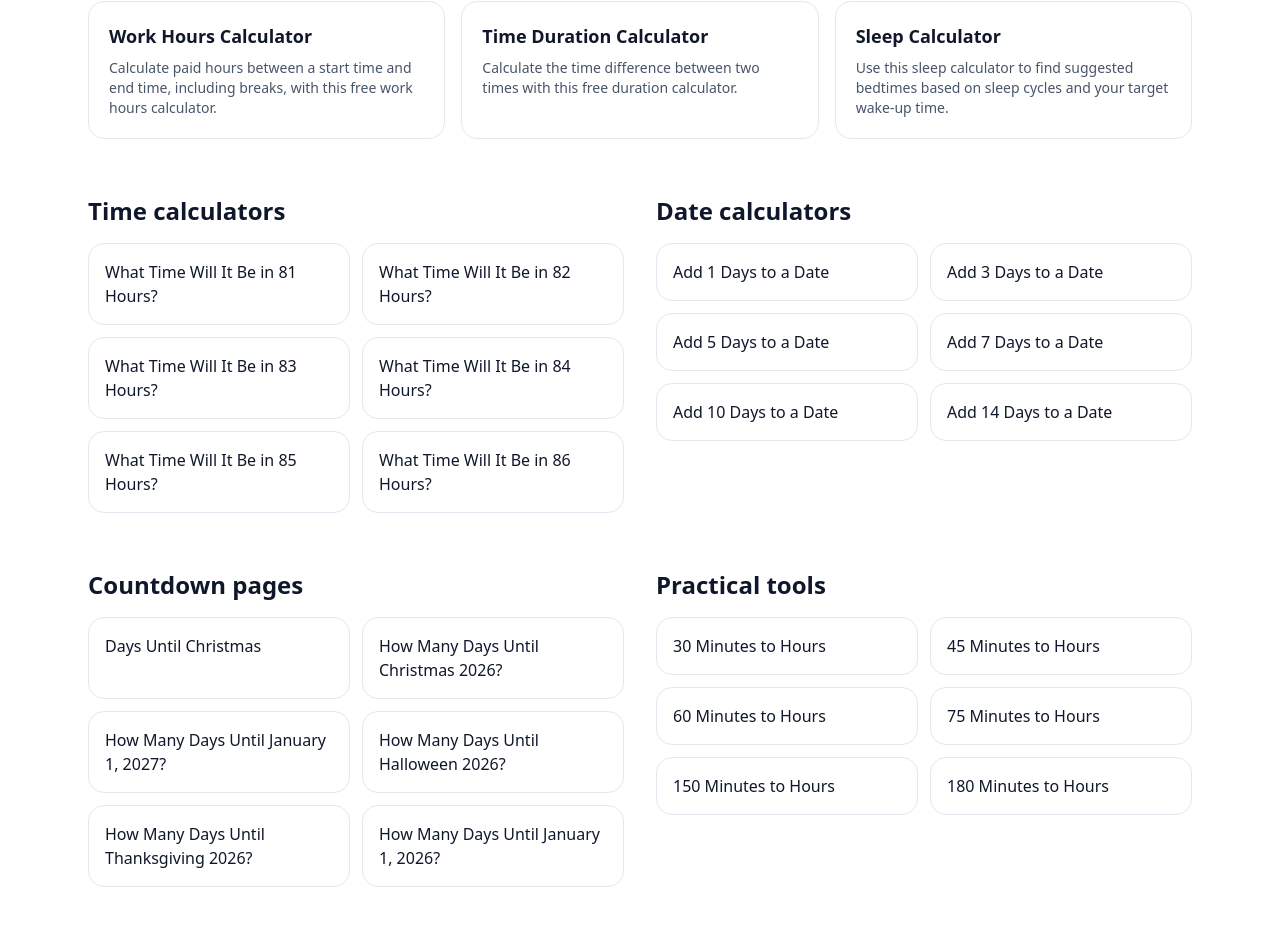
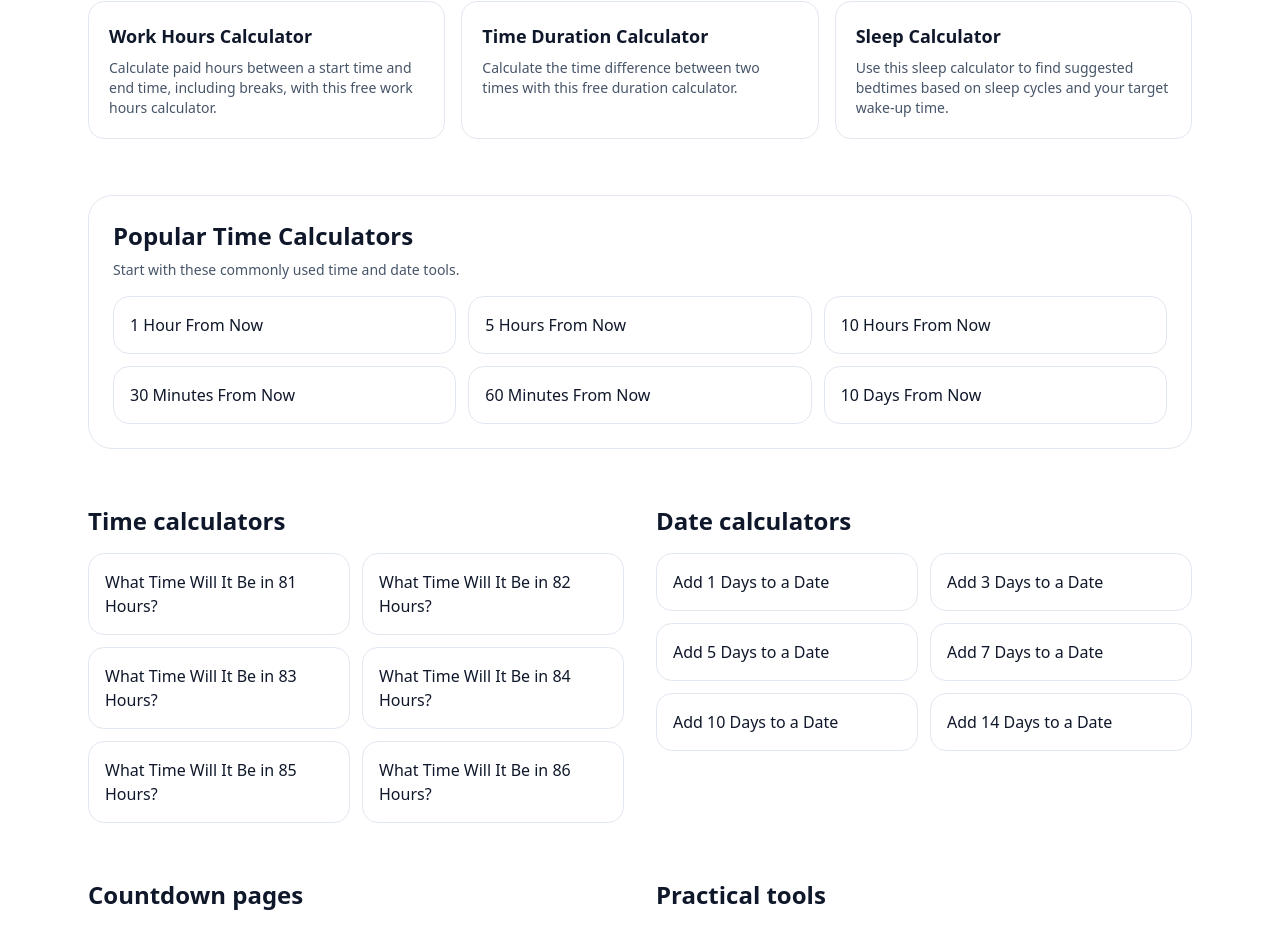
Before and after one commit to Texasguy817/datetimecalchub, a Next.js app: page / in a window 1280 px wide. Shown: the part 1224-2150 px from the top of the page. Built offline with nearby package versions, Linux system fonts and the light colour scheme.

Commit message:
Add files via upload

```diff
--- a/app/page.tsx
+++ b/app/page.tsx
@@ -49,6 +49,20 @@ export default function HomePage() {
                   <p className="mt-2 text-sm text-slate-600">{tool.description}</p>
                 </Link>
               ))}
+            </div>
+          </section>
+
+
+          <section className="mt-14 rounded-3xl border border-slate-200 p-6">
+            <h2 className="text-2xl font-bold">Popular Time Calculators</h2>
+            <p className="mt-2 text-sm text-slate-600">Start with these commonly used time and date tools.</p>
+            <div className="mt-4 grid gap-3 sm:grid-cols-2 lg:grid-cols-3">
+              <Link className="rounded-2xl border border-slate-200 p-4 hover:bg-slate-50" href="/1-hours-from-now">1 Hour From Now</Link>
+              <Link className="rounded-2xl border border-slate-200 p-4 hover:bg-slate-50" href="/5-hours-from-now">5 Hours From Now</Link>
+              <Link className="rounded-2xl border border-slate-200 p-4 hover:bg-slate-50" href="/10-hours-from-now">10 Hours From Now</Link>
+              <Link className="rounded-2xl border border-slate-200 p-4 hover:bg-slate-50" href="/30-minutes-from-now">30 Minutes From Now</Link>
+              <Link className="rounded-2xl border border-slate-200 p-4 hover:bg-slate-50" href="/60-minutes-from-now">60 Minutes From Now</Link>
+              <Link className="rounded-2xl border border-slate-200 p-4 hover:bg-slate-50" href="/10-days-from-now">10 Days From Now</Link>
             </div>
           </section>
 
```
